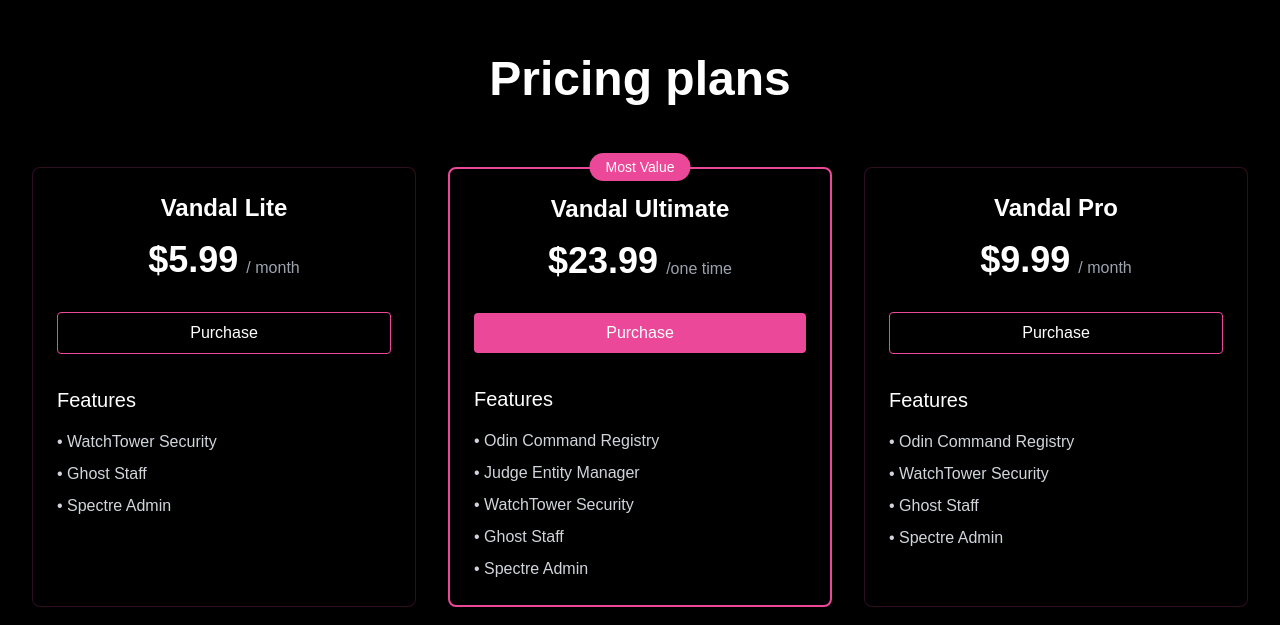
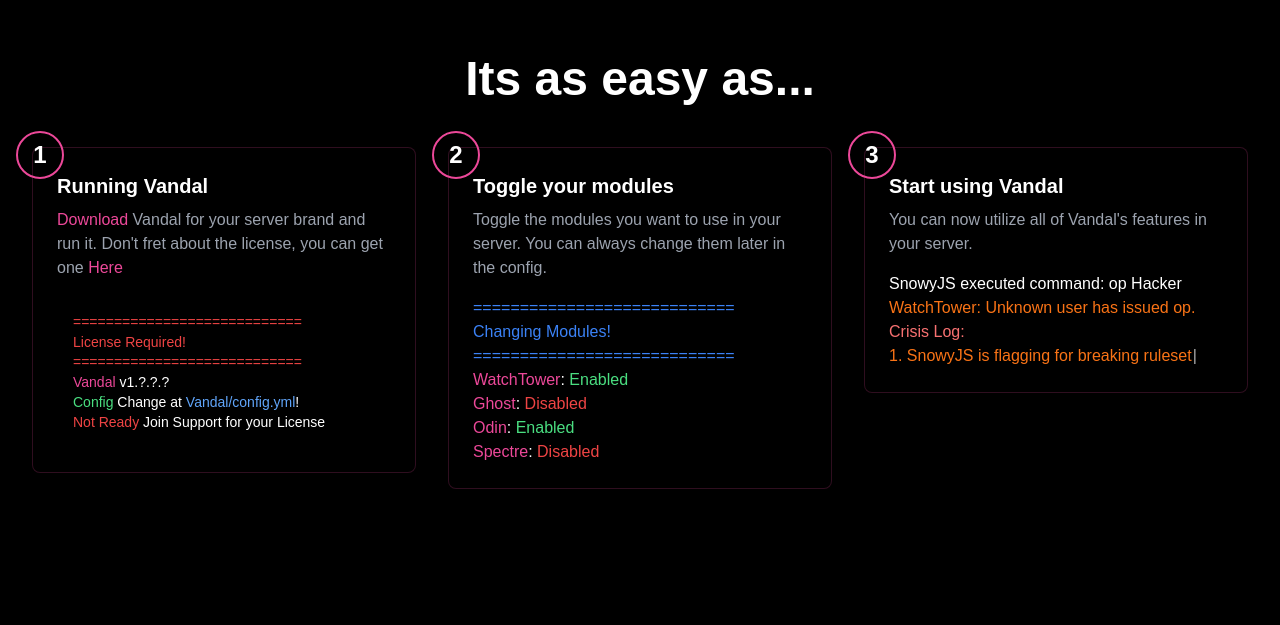
Before and after one commit to snowypy/Landing, a Next.js app: page / in a window 1280 px wide. Shown: the part 1375-2000 px from the top of the page. Built offline with nearby package versions, Linux system fonts and the light colour scheme; a web font is replaced by a local one.

Commit message:
Add Steps component with animated instructions for using Vandal

```diff
--- /dev/null
+++ b/app/components/steps.tsx
@@ -0,0 +1,143 @@
+'use client'
+
+import { motion } from 'framer-motion'
+import localFont from 'next/font/local'
+import Image from 'next/image'
+import { useEffect, useState } from 'react'
+import Typewriter from 'typewriter-effect';
+
+const minecraftFont = localFont({ src: '../fonts/Minecraft.otf' })
+
+const containerVariants = {
+  hidden: { opacity: 0 },
+  visible: {
+    opacity: 1,
+    transition: {
+      staggerChildren: 0.2
+    }
+  }
+}
+
+const itemVariants = {
+  hidden: { x: -20, opacity: 0 },
+  visible: {
+    x: 0,
+    opacity: 1,
+    transition: {
+      type: 'spring',
+      stiffness: 250,
+      damping: 10
+    }
+  }
+}
+
+export default function Steps() {
+  return (
+    <section className="bg-black text-white py-24">
+      <div className="max-w-7xl mx-auto px-4 sm:px-6 lg:px-8">
+        <motion.h2
+          className="text-4xl md:text-5xl font-bold text-center mb-16"
+          initial={{ opacity: 0, y: -20 }}
+          animate={{ opacity: 1, y: 0 }}
+          transition={{ duration: 0.5 }}
+        >
+          Its as easy as...
+        </motion.h2>
+
+        <motion.div
+          className="grid gap-8 md:grid-cols-3"
+          variants={containerVariants}
+          initial="hidden"
+          whileInView="visible"
+          viewport={{ once: true, amount: 0.3 }}
+        >
+          <motion.div className="relative" variants={itemVariants} style={{ translateY: '0px' }} whileInView={{ translateY: '-20px' }} transition={{ duration: 0.5 }}>
+            <div className="absolute -top-4 -left-4 w-12 h-12 rounded-full border-2 border-pink-500 flex items-center justify-center text-2xl font-bold">
+              1
+            </div>
+            <div className="border border-pink-500/20 rounded-lg p-6 bg-black/50">
+              <h3 className={`text-xl font-bold mb-2`}>Running Vandal</h3>
+              <p className="text-gray-400 mb-4">
+                <span className="text-pink-500">Download</span> Vandal for your server brand and run it. Don't fret about the license, you can get one <a href="https://discord.gg/vandaldev" className="text-pink-500 hover:text-pink-400 transition-colors hover:underline">Here</a>
+              </p>
+              <div className={`${minecraftFont.className} bg-black/50 rounded p-4 font-mono text-sm`}>
+                <div className="text-red-500">============================</div>
+                <div className="text-red-500">{'    '}License Required!</div>
+                <div className="text-red-500">============================</div>
+                <div><span className="text-pink-500">Vandal</span> v1.?.?.?</div>
+                <div><span className="text-green-400">Config</span>   Change at <span className="text-blue-400">Vandal/config.yml</span>!</div>
+                <div><span className="text-red-500">Not Ready</span>    Join Support for your License</div>
+              </div>
+            </div>
+          </motion.div>
+
+          <motion.div className="relative" variants={itemVariants} style={{ translateY: '0px' }} whileInView={{ translateY: '-20px' }} transition={{ duration: 0.5 }}>
+            <div className="absolute -top-4 -left-4 w-12 h-12 rounded-full border-2 border-pink-500 flex items-center justify-center text-2xl font-bold">
+              2
+            </div>
+            <div className="border border-pink-500/20 rounded-lg p-6 bg-black/50">
+              <h3 className={`text-xl font-bold mb-2`}>Toggle your modules</h3>
+              <p className="text-gray-400 mb-4">
+                Toggle the modules you want to use in your server. You can always change them later in the config.
+              </p>
+              <div className={`${minecraftFont.className} text-blue-500`}>============================</div>
+                <div className={`${minecraftFont.className} text-blue-500`}>{'    '}Changing Modules!</div>
+                <div className={`${minecraftFont.className} text-blue-500`}>============================</div>
+              <div>
+                <span className={`${minecraftFont.className} text-pink-500`}>WatchTower</span>: <span className={`${minecraftFont.className} text-green-400`}>Enabled</span>
+              </div>
+              <div>
+                <span className={`${minecraftFont.className} text-pink-500`}>Ghost</span>: <span className={`${minecraftFont.className} text-red-500`}>Disabled</span>
+              </div>
+              <div>
+                <span className={`${minecraftFont.className} text-pink-500`}>Odin</span>: <span className={`${minecraftFont.className} text-green-400`}>Enabled</span>
+              </div>
+              <div>
+                <span className={`${minecraftFont.className} text-pink-500`}>Spectre</span>: <span className={`${minecraftFont.className} text-red-500`}>Disabled</span>
+              </div>
+            </div>
+          </motion.div>
+
+          <motion.div className="relative" variants={itemVariants} style={{ translateY: '0px' }} whileInView={{ translateY: '-20px' }} transition={{ duration: 0.5 }}>
+            <div className="absolute -top-4 -left-4 w-12 h-12 rounded-full border-2 border-pink-500 flex items-center justify-center text-2xl font-bold">
+              3
+            </div>
+            <div className="border border-pink-500/20 rounded-lg p-6 bg-black/50">
+              <h3 className={`text-xl font-bold mb-2`}>Start using Vandal</h3>
+              <p className={`text-gray-400 mb-4`}>
+                You can now utilize all of Vandal's features in your server.
+              </p>
+              <div className="mt-4">
+                <Typewriter
+                  onInit={(typewriter) => {
+                    typewriter
+                      .changeDelay(10)
+                      .typeString(`<span class="${minecraftFont.className} text-white-500">SnowyJS executed command: op Hacker</span>`)
+                      .pauseFor(1000)
+                      .changeDelay(10)
+                      .typeString(`<br><span class="${minecraftFont.className} text-orange-500">WatchTower: Unknown user has issued op.</span>`)
+                      .pauseFor(1000)
+                      .changeDelay(10)
+                      .typeString(`<br><span class="${minecraftFont.className} text-red-400">Crisis Log:</span>`)
+                      .pauseFor(1000)
+                      .changeDelay(10)
+                      .typeString(`<br><span class="${minecraftFont.className} text-orange-500">1. SnowyJS is flagging for breaking ruleset</span>`)
+                      .pauseFor(1000)
+                      .changeDelay(10)
+                      .typeString(`<br><span class="${minecraftFont.className} text-red-500">2. Awel used integration to ban SnowyJS</span>`)
+                      .pauseFor(1000)
+                      .changeDelay(10)
+                      .typeString(`<br><span class="${minecraftFont.className} text-green-500">3. Issue resolved, closing crisis thread</span>`)
+                      .pauseFor(1000)
+                      .changeDelay(10)
+                      .start()
+                  }}
+                />
+              </div>
+            </div>
+          </motion.div>
+        </motion.div>
+      </div>
+    </section>
+  )
+}
```
